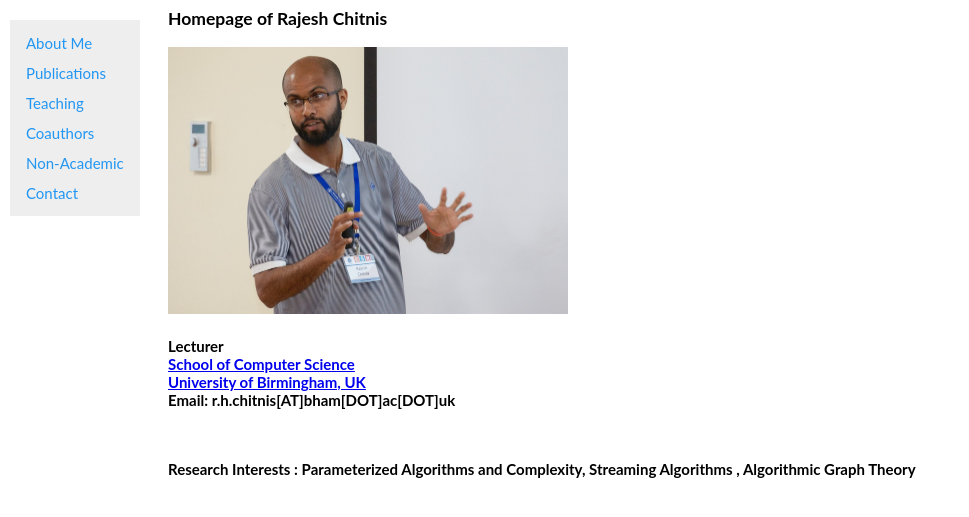
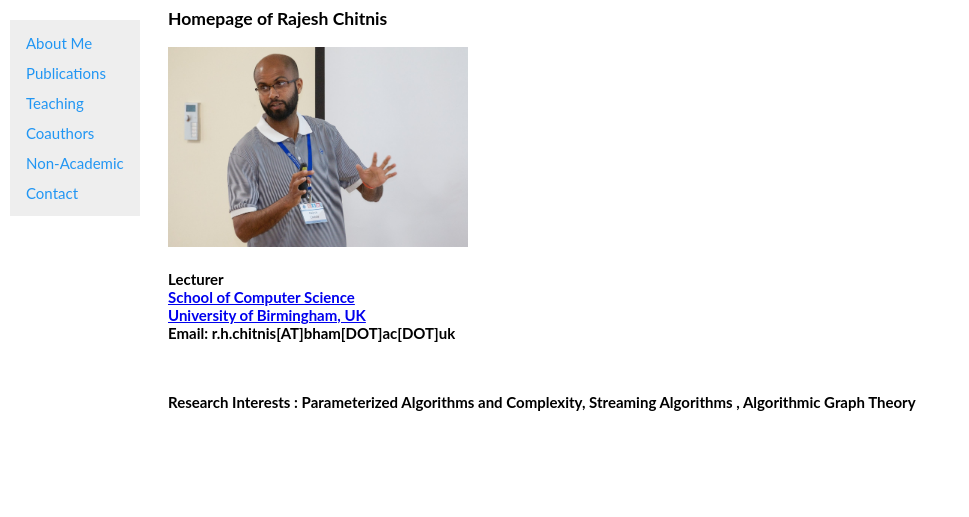
Before and after one commit to rajeshchitnis/rajeshchitnis.github.io, a Jekyll site: the page index.html, which Jekyll copies as it is, in a window 1280 px wide. Shown: the top 517 px of the page, without its empty margins (0-969 px from the left). Built offline with Jekyll 4.4.1, drawn with Linux system fonts in a browser that asks for light colours.

Commit message:
Update index.html

```diff
--- a/index.html
+++ b/index.html
@@ -72,7 +72,7 @@ body {
 
   <h3>Homepage of Rajesh Chitnis</h3>
 
-<img src="images/csr-talk.jpg" alt="alt text"  width="400px"  />&nbsp;</td>
+<img src="images/csr-talk.jpg" alt="alt text"  width="300px"  />&nbsp;</td>
 <td align="left">
 <h4>
 <p>Lecturer <br><a href="http://www.cs.bham.ac.uk/">School of Computer Science</a> <br /><a href="https://birmingham.ac.uk/">University of Birmingham, UK</a> <br> Email:  r.h.chitnis[AT]bham[DOT]ac[DOT]uk <br /> <br />
```
